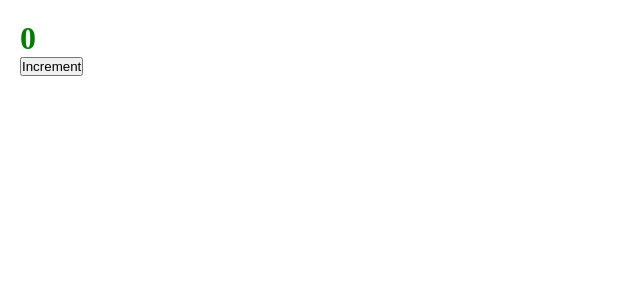
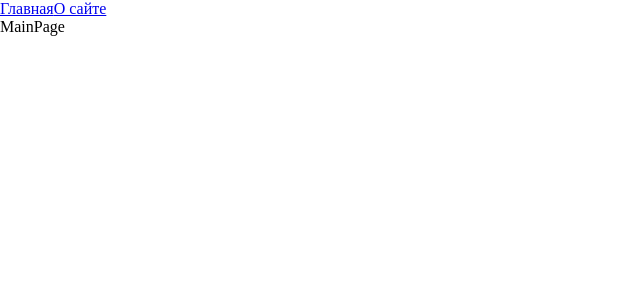
Before and after one commit to OnishchenkoIvan/ulbi, a React app: page / in a window 1280 px wide. Shown: the top 300 px of the page, without its empty margins (0-640 px from the left). Built offline with nearby package versions, Linux system fonts and the light colour scheme.

Commit message:
1 webpack * 6 6 Роутинг Code splitting Lazy Suspence

```diff
--- a/package.json
+++ b/package.json
@@ -23,6 +23,7 @@
     "@types/node": "^17.0.21",
     "@types/react": "^17.0.39",
     "@types/react-dom": "^17.0.11",
+    "@types/react-router-dom": "^5.3.3",
     "@types/webpack": "^5.28.0",
     "@types/webpack-dev-server": "^4.7.2",
     "css-loader": "^6.6.0",
@@ -40,6 +41,7 @@
   },
   "dependencies": {
     "react": "^17.0.2",
-    "react-dom": "^17.0.2"
+    "react-dom": "^17.0.2",
+    "react-router-dom": "^6.2.1"
   }
 }
--- a/src/App.tsx
+++ b/src/App.tsx
@@ -1,11 +1,20 @@
-import React from 'react';
-import {Counter} from "./components/Counter";
+import React, {Suspense} from 'react';
+import {Link, Route, Routes} from 'react-router-dom';
 import './index.scss';
+import {AboutPageAsync} from "./pages/AboutPage/AboutPage.async";
+import {MainPageAsync} from "./pages/MainPage/MainPage.async";
 
 export const App = () => {
     return (
         <div className='app'>
-            <Counter/>
+            <Link to={'/'}>Главная</Link>
+            <Link to={'/about'}>О сайте</Link>
+            <Suspense fallback={<div>Loading...</div>}>
+                <Routes>
+                    <Route path={'/about'} element={<AboutPageAsync/>}/>
+                    <Route path={'/'} element={<MainPageAsync/>}/>
+                </Routes>
+            </Suspense>
         </div>
     );
 };
--- a/src/index.tsx
+++ b/src/index.tsx
@@ -1,7 +1,10 @@
-import { render } from 'react-dom';
+import {render} from 'react-dom';
 import {App} from "./App";
+import {BrowserRouter} from "react-router-dom";
 
 render(
-    <App/>,
+    <BrowserRouter>
+        <App/>
+    </BrowserRouter>,
     document.getElementById('root')
 )
--- /dev/null
+++ b/src/pages/AboutPage/AboutPage.async.tsx
@@ -0,0 +1,3 @@
+import {lazy} from "react";
+
+export const AboutPageAsync = lazy(() => import('./AboutPage'));
--- /dev/null
+++ b/src/pages/AboutPage/AboutPage.tsx
@@ -0,0 +1,11 @@
+import React from 'react';
+
+const AboutPage = () => {
+    return (
+        <div>
+            AboutPage
+        </div>
+    );
+};
+
+export default AboutPage;
--- /dev/null
+++ b/src/pages/MainPage/MainPage.async.tsx
@@ -0,0 +1,3 @@
+import {lazy} from "react";
+
+export const MainPageAsync = lazy(() => import('./MainPage'));
--- /dev/null
+++ b/src/pages/MainPage/MainPage.tsx
@@ -0,0 +1,11 @@
+import React from 'react';
+
+const MainPage = () => {
+    return (
+        <div>
+            MainPage
+        </div>
+    );
+};
+
+export default MainPage;
--- a/tsconfig.json
+++ b/tsconfig.json
@@ -5,7 +5,7 @@
     // Однако это не означает, что теперь вовсе нельзя использовать any.
     // Это означает лишь, что в подобных ситуация разработчик должен явно писать any,
     "noImplicitAny": true,
-    "module": "es6",
+    "module": "es2022",
     // В какую спецификацию компилируем: для поддержки большинства браузеров
     "target": "es5",
     "jsx": "react-jsx",
```
Also changed, not shown: 1 other file (tests, documents, lock files or other folders).
